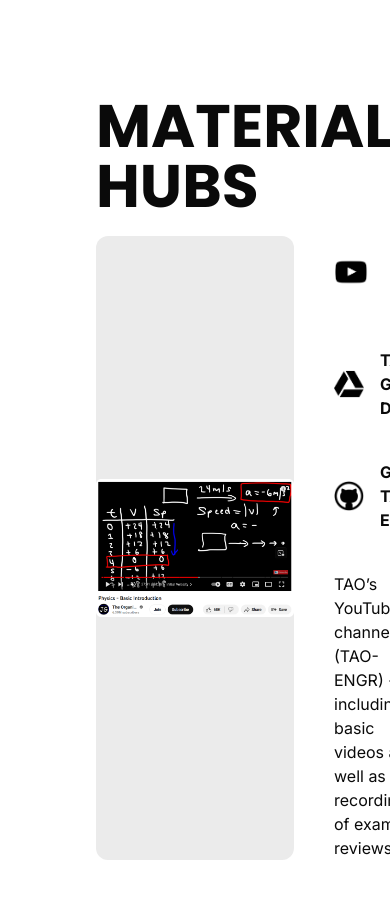
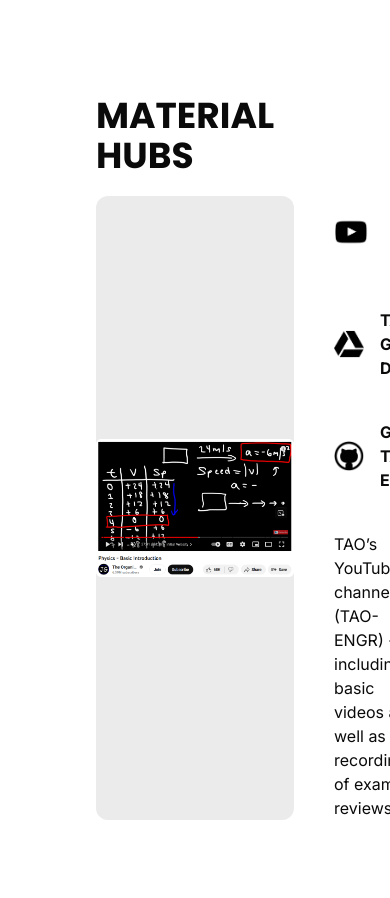
Before and after one commit to TAO-ENGR/club-website, a Next.js app in the folder club-website/: page / in a window 390 px wide. Shown: the top 898 px of the page. Built offline with nearby package versions, Linux system fonts and the light colour scheme.

Commit message:
slight adjustments to material hubs font size and padding

```diff
--- a/club-website/src/app/page.tsx
+++ b/club-website/src/app/page.tsx
@@ -35,11 +35,11 @@ export default function Resources() {
     <main className="flex min-h-screen flex-col items-center justify-between p-24 gap-12">
         <div className="w-full">
         <div className="text-left">
-            <h2 className='text-6xl font-bold uppercase' style={poppins.style}>
+            <h2 className='text-4xl lg:text-6xl font-bold uppercase' style={poppins.style}>
                 Material Hubs
             </h2>
         </div>
-        <div className="bg-[#EBEBEB] rounded-xl md:px-10 md:py-10 lg:px-20 lg:py-20 mt-5 flex flex-col items-start gap-6">
+        <div className="bg-[#EBEBEB] rounded-xl md:px-10 md:py-10 xl:px-20 xl:py-20 mt-5 flex flex-col items-start gap-6">
             <div className="flex items-center gap-10 w-full">
                 <Image src={imageSrc} alt="Dynamic Image" width={750} height={200}/>
                 <div className="flex flex-col gap-10">
```
